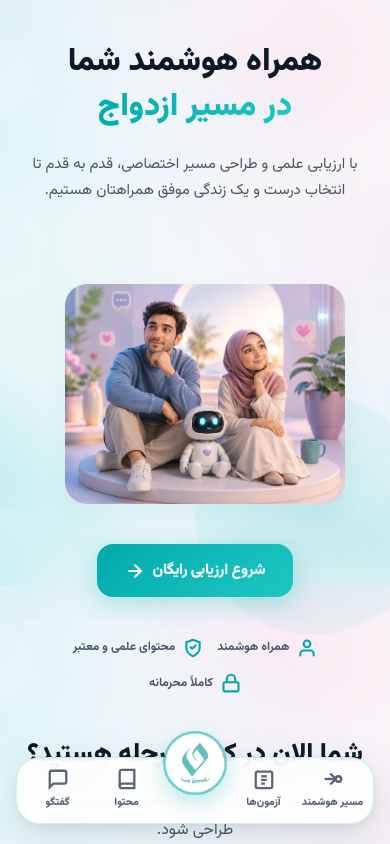
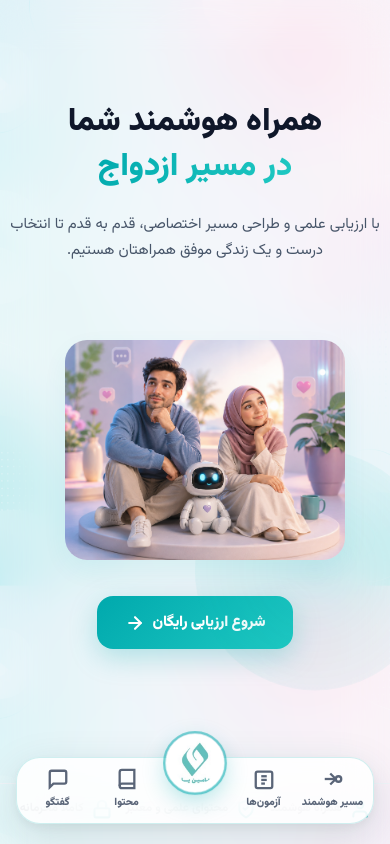
Before and after one commit to SAEeed1/siteh, a Next.js app: page / in a window 390 px wide. Shown: the top 844 px of the page. Built offline with nearby package versions, Linux system fonts and the light colour scheme.

Commit message:
style: set Hero min-height to 100vh on mobile and push trust metrics to the bottom, pushing the next Stages section title into its own scroll snap

```diff
--- a/src/components/Hero.module.css
+++ b/src/components/Hero.module.css
@@ -296,18 +296,24 @@
 
 @media (max-width: 880px) {
   .hero {
-    min-height: auto;
+    min-height: 100vh;
     margin-top: 0 !important;
-    padding-top: 40px !important;
-    padding-bottom: 20px !important;
+    padding-top: 100px !important; /* give space under header */
+    padding-bottom: 24px !important;
+    display: flex;
+    flex-direction: column;
+    justify-content: center;
+    box-sizing: border-box;
   }
 
   .heroGrid {
     display: flex;
     flex-direction: column;
-    gap: 20px;
+    gap: 16px;
     text-align: center;
     align-items: center;
+    flex: 1;
+    width: 100%;
   }
 
   .heroContent {
@@ -385,6 +391,7 @@
     font-size: 12px;
     padding-top: 14px;
     border-top: 1px solid var(--line);
-    margin-top: 5px;
+    margin-top: auto; /* push to bottom */
+    width: 100%;
   }
 }
```
